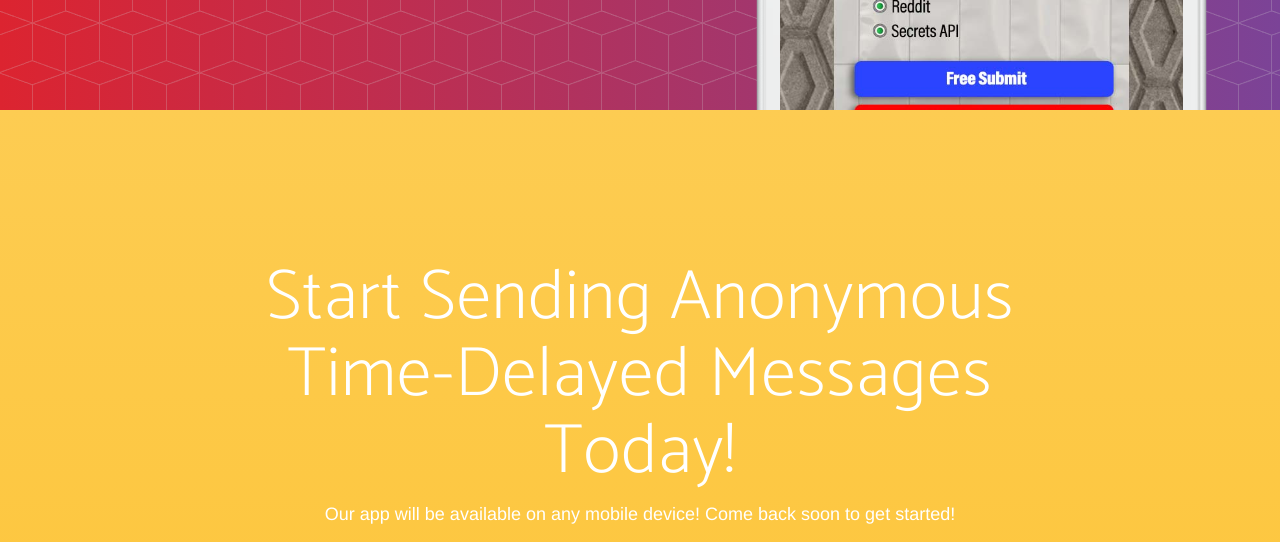
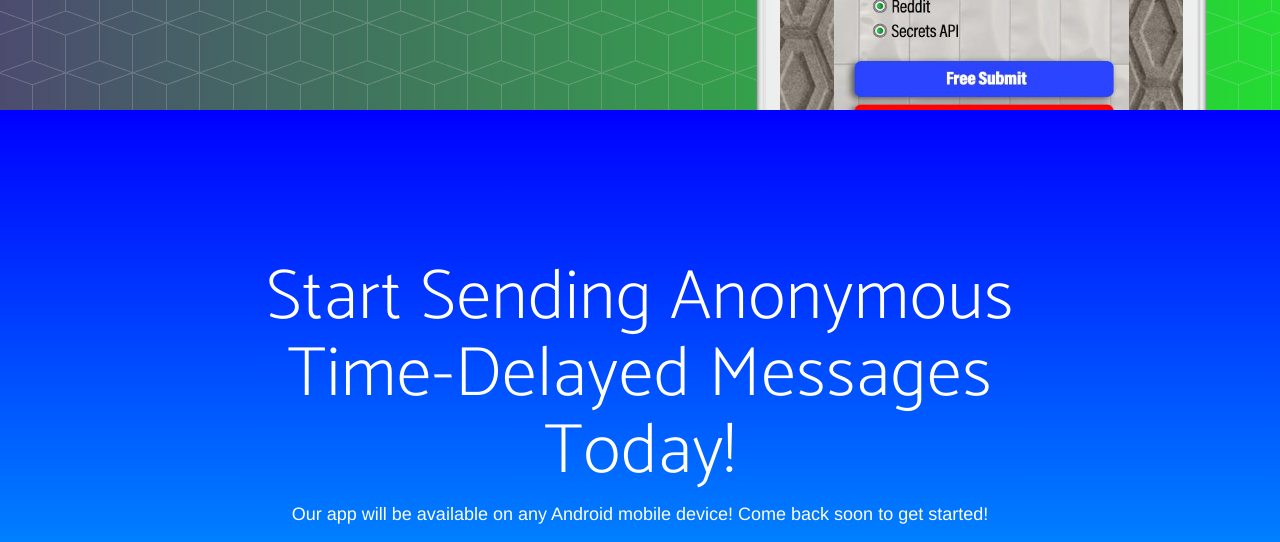
Before and after one commit to noveoko/qrpto, a website: page index.html in a window 1280 px wide. Shown: the part 690-1232 px from the top of the page. Drawn offline with nearby package versions, Linux system fonts and the light colour scheme; a web font is replaced by a local one.

Commit message:
Changed a few things in the view

```diff
--- a/css/new-age.css
+++ b/css/new-age.css
@@ -393,9 +393,9 @@ footer ul li a.active {
   text-decoration: none;
 }
 .bg-primary {
-  background: #fdcc52;
-  background: -webkit-linear-gradient(#fdcc52, #fdc539);
-  background: linear-gradient(#fdcc52, #fdc539);
+  background:blue;
+  background: -webkit-linear-gradient(blue, deepskyblue);
+  background: linear-gradient(blue, deepskyblue);
 }
 .text-primary {
   color: #fdcc52;
--- a/index.html
+++ b/index.html
@@ -102,10 +102,10 @@
             <div class="row">
                 <div class="col-md-8 col-md-offset-2">
                     <h2 class="section-heading">Start Sending Anonymous Time-Delayed Messages Today!</h2>
-                    <p>Our app will be available on any mobile device! Come back soon to get started!</p>
+                    <p>Our app will be available on any Android mobile device! Come back soon to get started!</p>
                     <div class="badges">
                         <a class="badge-link" href="#"><img src="img/google-play-badge.svg" alt=""></a>
-                        <a class="badge-link" href="#"><img src="img/app-store-badge.svg" alt=""></a>
+                        <!--<a class="badge-link" href="#"><img src="img/app-store-badge.svg" alt=""></a>-->
                     </div>
                 </div>
             </div>
@@ -192,15 +192,16 @@
         <div class="container">
             <h2>Join <i class="fa fa-heart"></i>us online!</h2>
             <ul class="list-inline list-social">
-                <li class="social-twitter">
+                <li class="social-facebook">
+                    <a href="https://www.facebook.com/pg/qrpto"><i class="fa fa-facebook"></i></a>
+                </li>
+                <!--<li class="social-google-plus">
+                    <a href="#"><i class="fa fa-google-plus"></i></a>
+
+                                   <li class="social-twitter">
                     <a href="#"><i class="fa fa-twitter"></i></a>
                 </li>
-                <li class="social-facebook">
-                    <a href="#"><i class="fa fa-facebook"></i></a>
-                </li>
-                <li class="social-google-plus">
-                    <a href="#"><i class="fa fa-google-plus"></i></a>
-                </li>
+                </li>-->
             </ul>
         </div>
     </section>
```
Also changed, not shown: css/new-age.min.css, 1 other file.
